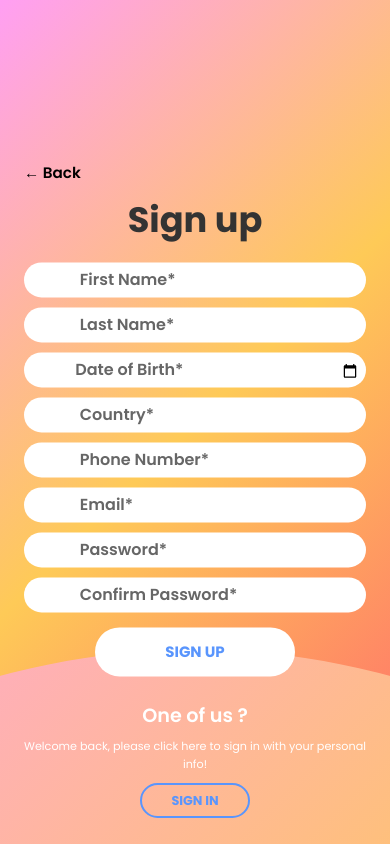
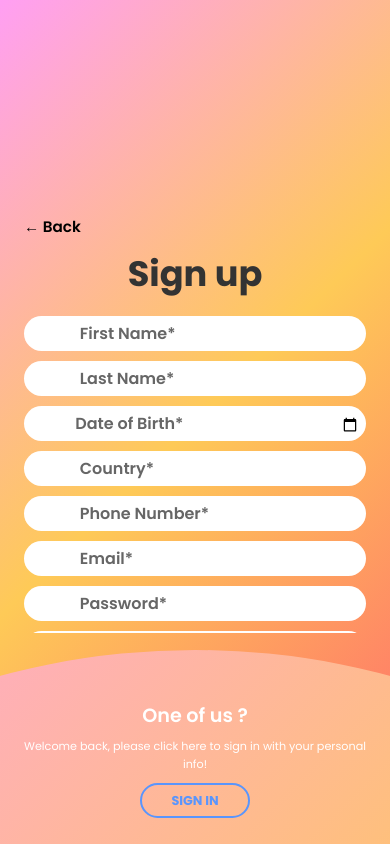
Before and after one commit to 2118476/Habesha-community-Frontend, a React (Create React App) app: page / in a window 390 px wide. Both pictures are taken after a click on the button "Get Started". Built offline with nearby package versions, Linux system fonts and the light colour scheme.

Commit message:
Lower hero tabs, fix sign-up button click on small screens

```diff
--- a/src/features/auth/Account.css
+++ b/src/features/auth/Account.css
@@ -535,9 +535,11 @@ form.sign-up-form {
 
   .signin-signup {
     width: 100%;
-    top: 50%;
-    transform: translate(-50%, -50%);
+    top: auto;
+    bottom: 0;
+    transform: translate(-50%, 0);
     transition: 1s 0.8s ease-in-out;
+    padding-bottom: 2rem;
   }
 
   .signin-signup,
--- a/src/pages/Feed/FeedPage.module.scss
+++ b/src/pages/Feed/FeedPage.module.scss
@@ -413,7 +413,7 @@
 /* Pill tabs — modern glassmorphism pills on the hero */
 .heroTabsWrap {
   position: absolute; left: 0; right: 0;
-  bottom: max(clamp(40px, 8vh, 100px), calc(12px + var(--safe-b)));
+  bottom: max(clamp(16px, 4vh, 60px), calc(12px + var(--safe-b)));
   z-index: 3;
   max-width: 1280px; margin: 0 auto;
   display: flex; flex-wrap: wrap; gap: 12px 16px;
@@ -631,7 +631,7 @@
     text-shadow: none;
   }
   .heroTabsWrap {
-    bottom: max(clamp(60px, 6vh, 80px), var(--safe-b));
+    bottom: max(clamp(20px, 3vh, 40px), var(--safe-b));
     padding: 0 clamp(10px, 3vw, 20px);
     justify-content: center;
     gap: 8px 8px;
```
